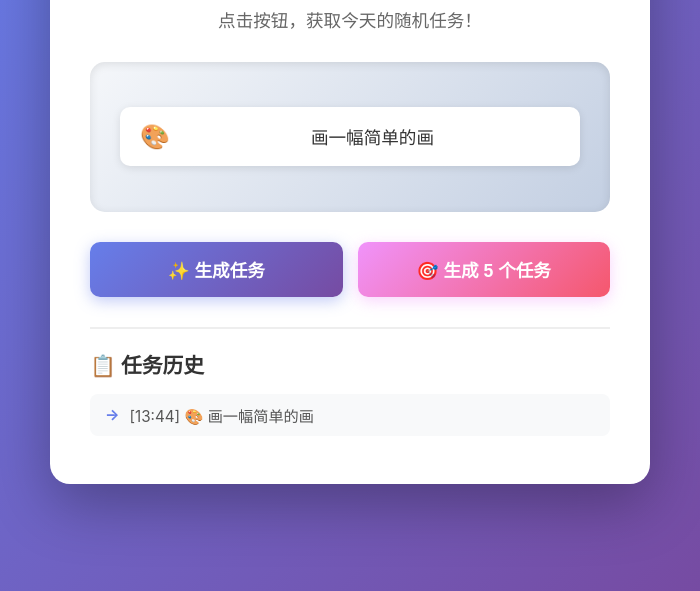
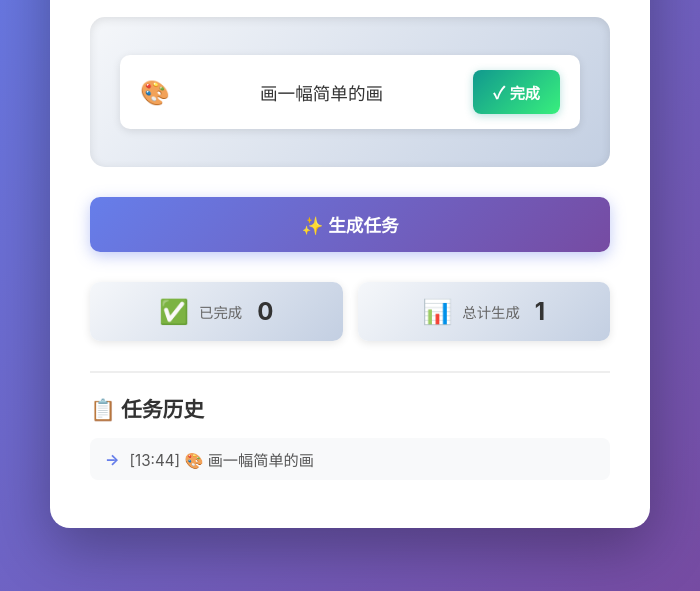
Before and after one commit to shihaomu/random-task-app, an Electron app: page index.html in a window 700 px wide. Both pictures are taken after a click on the button "✨ 生成任务". Shown: the part 209-800 px from the top of the page. Drawn offline with Linux system fonts and the light colour scheme.

Commit message:
Remove batch generate button and add task completion tracking feature

```diff
--- a/index.html
+++ b/index.html
@@ -23,9 +23,19 @@
             <button id="generate-btn" class="btn-primary">
                 ✨ 生成任务
             </button>
-            <button id="generate-multiple-btn" class="btn-secondary">
-                🎯 生成 5 个任务
-            </button>
+        </div>
+
+        <div class="stats">
+            <div class="stat-item">
+                <span class="stat-icon">✅</span>
+                <span class="stat-label">已完成</span>
+                <span class="stat-value" id="completed-count">0</span>
+            </div>
+            <div class="stat-item">
+                <span class="stat-icon">📊</span>
+                <span class="stat-label">总计生成</span>
+                <span class="stat-value" id="total-count">0</span>
+            </div>
         </div>
 
         <div class="history">
--- a/renderer.js
+++ b/renderer.js
@@ -58,53 +58,86 @@ const allTasks = [
     ...taskDatabase.life
 ];
 
+// 从 localStorage 加载统计数据
+let completedCount = parseInt(localStorage.getItem('completedCount')) || 0;
+let totalCount = parseInt(localStorage.getItem('totalCount')) || 0;
+
+// 更新统计显示
+function updateStats() {
+    document.getElementById('completed-count').textContent = completedCount;
+    document.getElementById('total-count').textContent = totalCount;
+}
+
+// 保存统计数据到 localStorage
+function saveStats() {
+    localStorage.setItem('completedCount', completedCount);
+    localStorage.setItem('totalCount', totalCount);
+}
+
 // 随机选择一个任务
 function getRandomTask() {
     const randomIndex = Math.floor(Math.random() * allTasks.length);
     return allTasks[randomIndex];
 }
 
-// 随机选择多个任务（不重复）
-function getRandomMultipleTasks(count) {
-    const shuffled = [...allTasks].sort(() => 0.5 - Math.random());
-    return shuffled.slice(0, Math.min(count, allTasks.length));
-}
+// 显示任务
+function displayTask(task) {
+    const taskContainer = document.getElementById('task-container');
+    const taskId = Date.now();
 
-// 显示任务
-function displayTasks(tasks) {
-    const taskContainer = document.getElementById('task-container');
-
-    if (tasks.length === 1) {
-        const task = tasks[0];
-        taskContainer.innerHTML = `
-            <div class="task-item">
+    taskContainer.innerHTML = `
+        <div class="task-item" data-task-id="${taskId}">
+            <div class="task-content">
                 <span class="task-emoji">${task.emoji}</span>
                 <span class="task-text">${task.text}</span>
             </div>
-        `;
-    } else {
-        taskContainer.innerHTML = tasks.map(task => `
-            <div class="task-item">
-                <span class="task-emoji">${task.emoji}</span>
-                <span class="task-text">${task.text}</span>
-            </div>
-        `).join('');
+            <button class="complete-btn" onclick="completeTask(${taskId})">
+                <span class="btn-icon">✓</span>
+                <span class="btn-text">完成</span>
+            </button>
+        </div>
+    `;
+
+    // 增加总计计数
+    totalCount++;
+    updateStats();
+    saveStats();
+}
+
+// 完成任务
+function completeTask(taskId) {
+    const taskItem = document.querySelector(`[data-task-id="${taskId}"]`);
+    if (taskItem && !taskItem.classList.contains('completed')) {
+        taskItem.classList.add('completed');
+
+        // 禁用完成按钮
+        const completeBtn = taskItem.querySelector('.complete-btn');
+        completeBtn.disabled = true;
+        completeBtn.innerHTML = '<span class="btn-icon">✓</span><span class="btn-text">已完成</span>';
+
+        // 增加完成计数
+        completedCount++;
+        updateStats();
+        saveStats();
+
+        // 添加庆祝动画效果
+        taskItem.style.animation = 'none';
+        taskItem.offsetHeight; // 触发重排
+        taskItem.style.animation = 'celebrate 0.6s ease-out';
     }
 }
 
 // 添加到历史记录
-function addToHistory(tasks) {
+function addToHistory(task, completed = false) {
     const historyList = document.getElementById('history-list');
     const timestamp = new Date().toLocaleTimeString('zh-CN', {
         hour: '2-digit',
         minute: '2-digit'
     });
 
-    tasks.forEach(task => {
-        const li = document.createElement('li');
-        li.innerHTML = `<span>[${timestamp}] ${task.emoji} ${task.text}</span>`;
-        historyList.insertBefore(li, historyList.firstChild);
-    });
+    const li = document.createElement('li');
+    li.innerHTML = `<span>[${timestamp}] ${task.emoji} ${task.text} ${completed ? '✅' : ''}</span>`;
+    historyList.insertBefore(li, historyList.firstChild);
 
     // 限制历史记录数量
     while (historyList.children.length > 20) {
@@ -115,14 +148,8 @@ function addToHistory(tasks) {
 // 按钮事件监听
 document.getElementById('generate-btn').addEventListener('click', () => {
     const task = getRandomTask();
-    displayTasks([task]);
-    addToHistory([task]);
-});
-
-document.getElementById('generate-multiple-btn').addEventListener('click', () => {
-    const tasks = getRandomMultipleTasks(5);
-    displayTasks(tasks);
-    addToHistory(tasks);
+    displayTask(task);
+    addToHistory(task);
 });
 
 // 键盘快捷键
@@ -132,3 +159,6 @@ document.addEventListener('keydown', (e) => {
         document.getElementById('generate-btn').click();
     }
 });
+
+// 页面加载时初始化统计
+updateStats();
--- a/styles.css
+++ b/styles.css
@@ -84,10 +84,22 @@ body {
     display: flex;
     align-items: center;
     justify-content: space-between;
+    gap: 15px;
 }
 
 .task-item:last-child {
     margin-bottom: 0;
+}
+
+.task-item.completed {
+    background: linear-gradient(135deg, #d4fc79 0%, #96e6a1 100%);
+    border: 2px solid #4caf50;
+}
+
+.task-content {
+    display: flex;
+    align-items: center;
+    flex: 1;
 }
 
 @keyframes slideIn {
@@ -117,6 +129,41 @@ body {
     display: flex;
     gap: 15px;
     margin-bottom: 30px;
+}
+
+.stats {
+    display: flex;
+    gap: 15px;
+    margin-bottom: 30px;
+    justify-content: center;
+}
+
+.stat-item {
+    background: linear-gradient(135deg, #f5f7fa 0%, #c3cfe2 100%);
+    padding: 15px 25px;
+    border-radius: 10px;
+    display: flex;
+    align-items: center;
+    gap: 10px;
+    box-shadow: 0 2px 8px rgba(0, 0, 0, 0.1);
+    flex: 1;
+    justify-content: center;
+}
+
+.stat-icon {
+    font-size: 1.5em;
+}
+
+.stat-label {
+    color: #666;
+    font-size: 0.9em;
+}
+
+.stat-value {
+    color: #333;
+    font-size: 1.5em;
+    font-weight: bold;
+    margin-left: 5px;
 }
 
 button {
@@ -158,6 +205,44 @@ button {
 
 .btn-secondary:active {
     transform: translateY(0);
+}
+
+.complete-btn {
+    background: linear-gradient(135deg, #11998e 0%, #38ef7d 100%);
+    color: white;
+    padding: 10px 20px;
+    font-size: 0.95em;
+    border: none;
+    border-radius: 8px;
+    cursor: pointer;
+    transition: all 0.3s ease;
+    font-weight: 600;
+    display: flex;
+    align-items: center;
+    gap: 5px;
+    box-shadow: 0 2px 8px rgba(17, 153, 142, 0.3);
+    flex: 0 0 auto;
+}
+
+.complete-btn:hover {
+    transform: translateY(-2px);
+    box-shadow: 0 4px 12px rgba(17, 153, 142, 0.5);
+}
+
+.complete-btn:active {
+    transform: translateY(0);
+}
+
+.complete-btn:disabled {
+    background: linear-gradient(135deg, #a8e6cf 0%, #88d8b0 100%);
+    cursor: not-allowed;
+    transform: none;
+    box-shadow: none;
+}
+
+.btn-icon {
+    font-size: 1.1em;
+    font-weight: bold;
 }
 
 .history {
@@ -214,3 +299,16 @@ button {
 #history-list::-webkit-scrollbar-thumb:hover {
     background: #764ba2;
 }
+
+/* 庆祝动画 */
+@keyframes celebrate {
+    0% {
+        transform: scale(1);
+    }
+    50% {
+        transform: scale(1.05);
+    }
+    100% {
+        transform: scale(1);
+    }
+}
```
